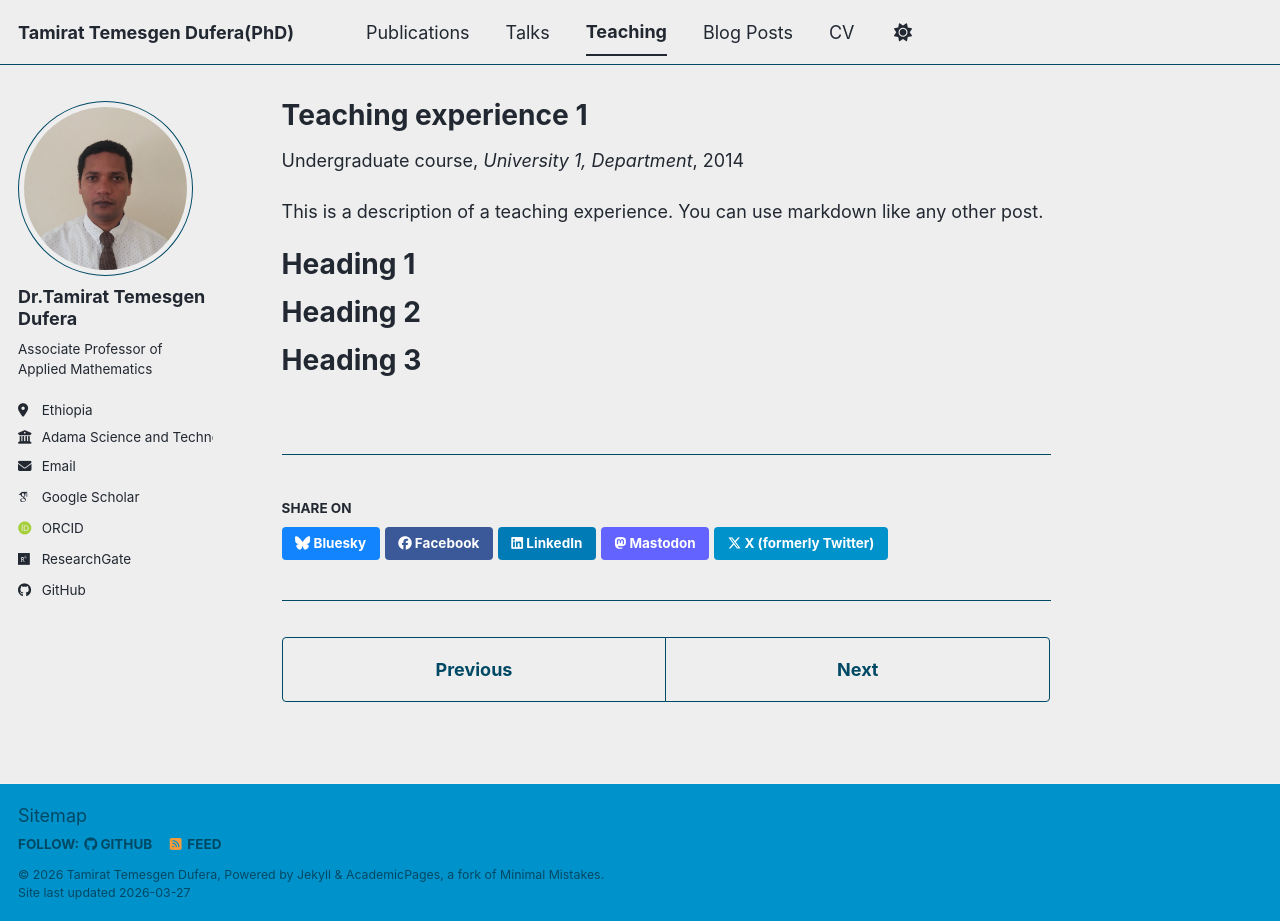
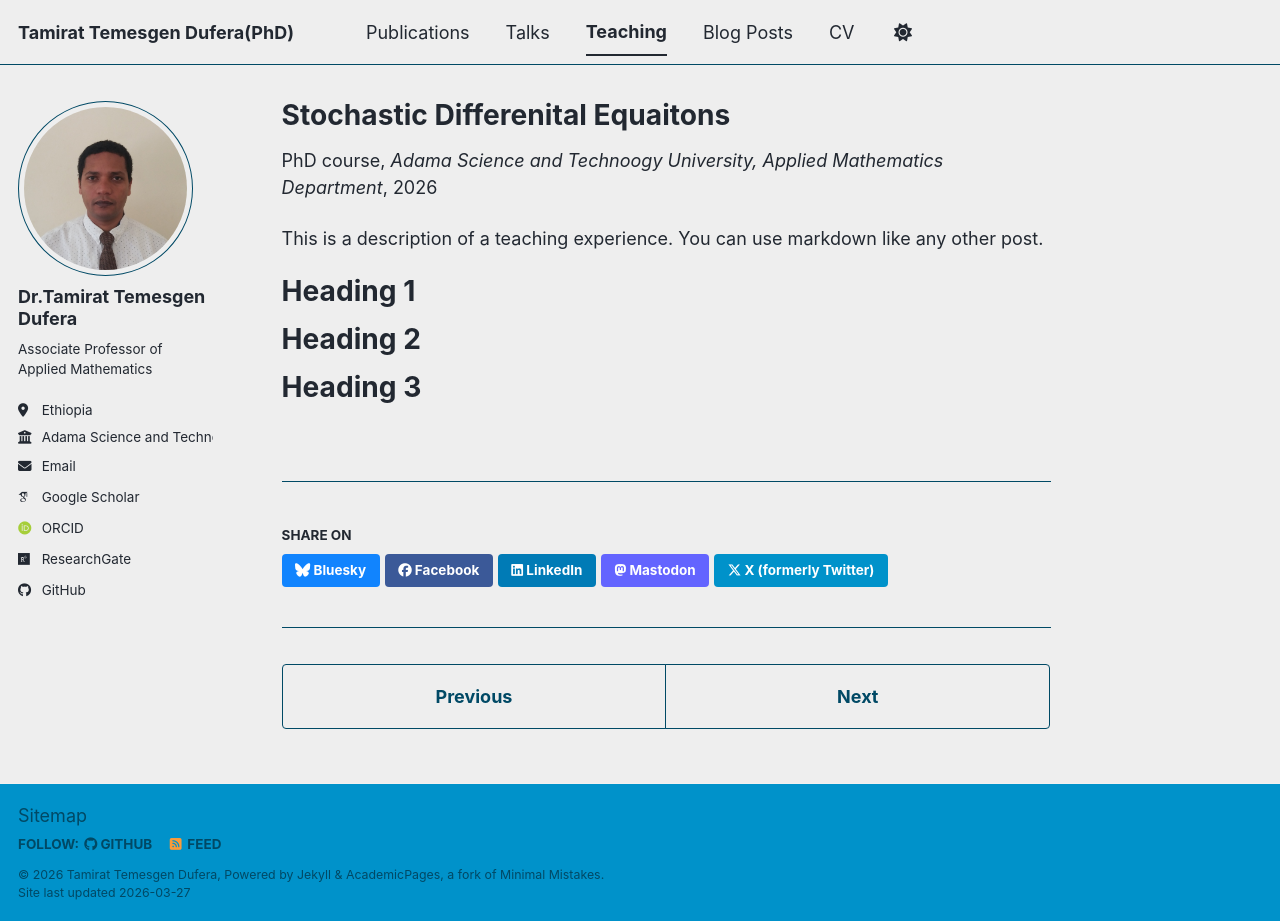
Before and after one commit to TamiratTDufera/TamiratTDufera.github.io, a Jekyll site: the page built from _teaching/2014-spring-teaching-1.md, in a window 1280 px wide and 921 px high. Built offline with Jekyll 4.4.1, drawn with Linux system fonts in a browser that asks for light colours; some web fonts are replaced; a script bundle is joined from its source files by our own code; library files that are not in the unit come from our copies.

Commit message:
Update 2014-spring-teaching-1.md

```diff
--- a/_teaching/2014-spring-teaching-1.md
+++ b/_teaching/2014-spring-teaching-1.md
@@ -1,11 +1,11 @@
 ---
-title: "Teaching experience 1"
+title: "Stochastic Differenital Equaitons"
 collection: teaching
-type: "Undergraduate course"
+type: "PhD course"
 permalink: /teaching/2014-spring-teaching-1
-venue: "University 1, Department"
-date: 2014-01-01
-location: "City, Country"
+venue: "Adama Science and Technoogy University, Applied Mathematics Department"
+date: 2026-01-01
+location: "Adama, Ethiopia"
 ---
 
 This is a description of a teaching experience. You can use markdown like any other post.
```
